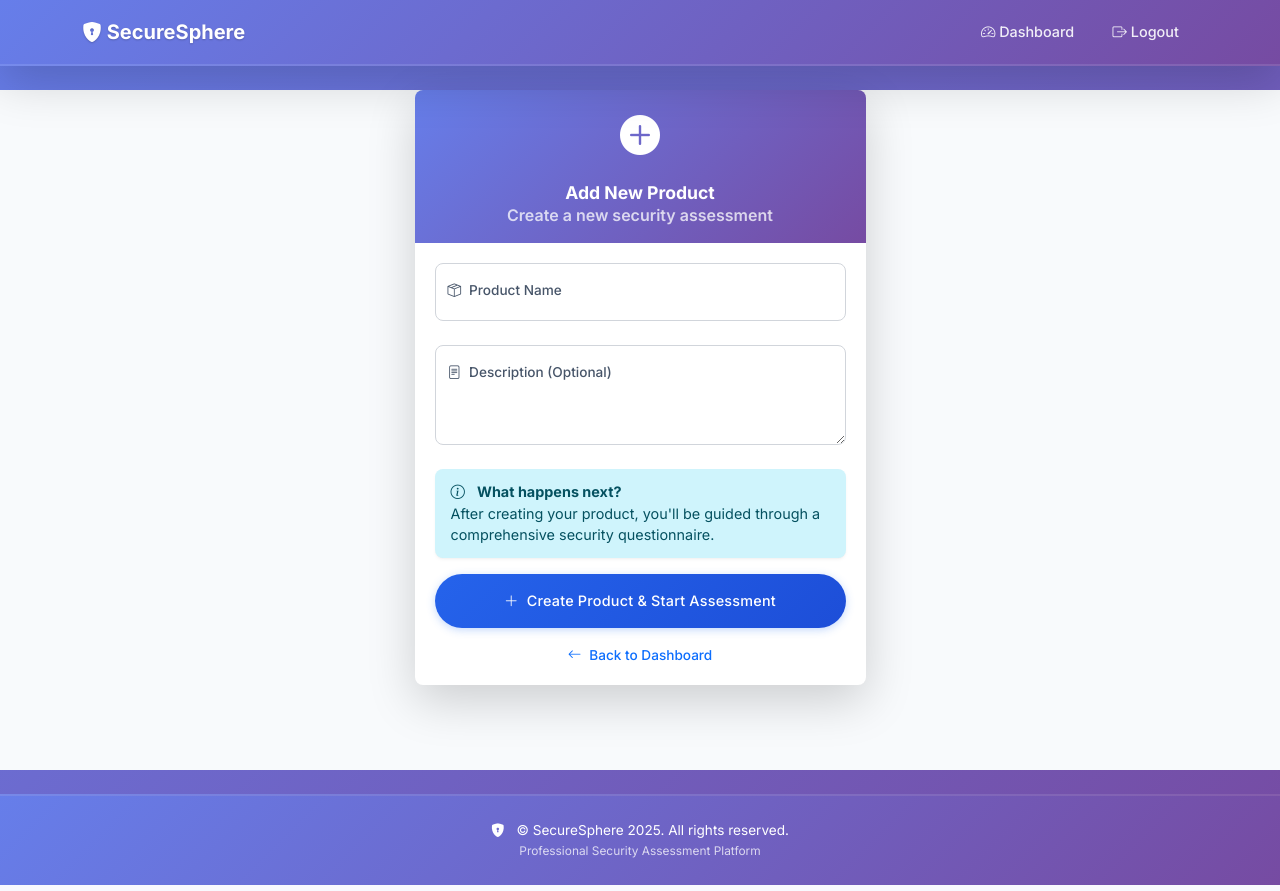
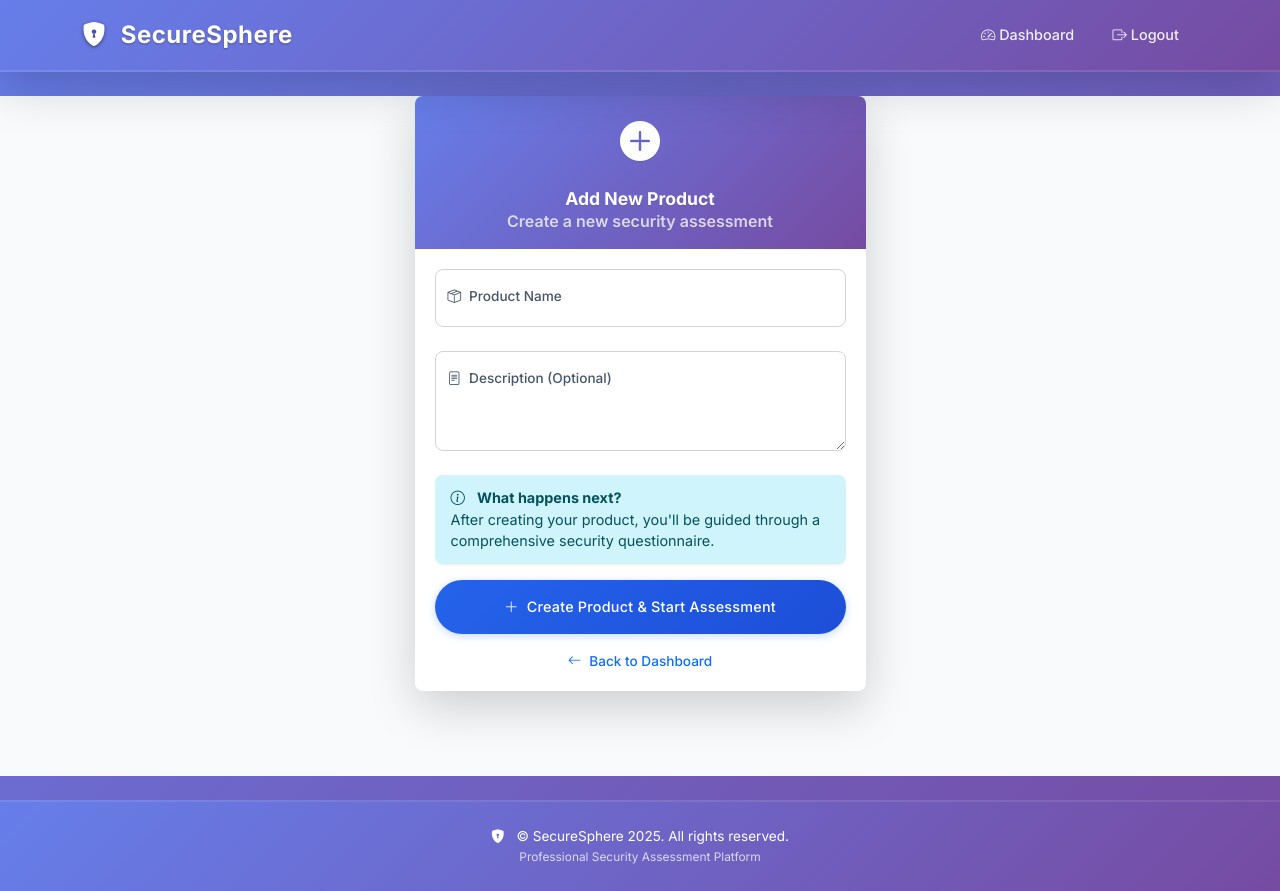
Before and after one commit to M-a-h-e-k/SecSphr, a Flask app: page /add_product in a window 1280 px wide. Run offline with Flask 3, Linux system fonts and the light colour scheme; a user stored in the database is signed in.

Commit message:
Fix template loop, enhance UI colors, and improve questionnaire rendering
Co-authored-by: mahek.jowher <mahek.jowher@gmail.com>

```diff
--- a/static/style.css
+++ b/static/style.css
@@ -17,6 +17,15 @@
     --card-shadow-lg: 0 8px 15px -3px rgba(0, 0, 0, 0.1), 0 4px 6px -2px rgba(0, 0, 0, 0.05);
     --border-radius: 8px;
     --transition: all 0.2s ease;
+
+    /* Enhanced color scheme for better visibility */
+    --navbar-gradient: linear-gradient(135deg, #667eea 0%, #764ba2 100%);
+    --card-bg: #ffffff;
+    --card-border: #e5e7eb;
+    --input-border: #d1d5db;
+    --input-focus: #3b82f6;
+    --text-contrast: #ffffff;
+    --shadow-strong: 0 4px 6px -1px rgba(0, 0, 0, 0.1), 0 2px 4px -1px rgba(0, 0, 0, 0.06);
 }
 
 * {
@@ -54,10 +63,21 @@ body {
 }
 
 .navbar-brand {
-    font-size: 1.25rem;
-    font-weight: 600;
-    color: white !important;
-    text-shadow: 0 1px 2px rgba(0, 0, 0, 0.2);
+    font-size: 1.5rem;
+    font-weight: 700;
+    color: var(--text-contrast) !important;
+    text-shadow: 0 1px 2px rgba(0, 0, 0, 0.3);
+    letter-spacing: 0.5px;
+}
+
+.navbar-brand:hover {
+    color: #f0f0f0 !important;
+    text-shadow: 0 2px 4px rgba(0, 0, 0, 0.4);
+}
+
+.navbar-brand i {
+    margin-right: 8px;
+    filter: drop-shadow(0 1px 2px rgba(0, 0, 0, 0.3));
 }
 
 .navbar-nav .nav-link {
@@ -159,31 +179,34 @@ body {
 
 /* Card Enhancements */
 .card {
-    border: none;
+    border: 1px solid var(--card-border);
     border-radius: var(--border-radius);
     box-shadow: var(--card-shadow);
     transition: var(--transition);
     overflow: hidden;
-    background: white;
+    background: var(--card-bg);
 }
 
 .card:hover {
-    box-shadow: var(--card-shadow-lg);
+    box-shadow: var(--shadow-strong);
     transform: translateY(-1px);
+    border-color: var(--input-focus);
 }
 
 .card-header {
     background: linear-gradient(135deg, var(--primary-color), var(--primary-dark));
-    color: white;
+    color: var(--text-contrast);
     font-weight: 600;
     font-size: 1rem;
     padding: 1rem 1.25rem;
     border-bottom: none;
+    text-shadow: 0 1px 1px rgba(0, 0, 0, 0.1);
 }
 
 .card-body {
     padding: 1.25rem;
     font-size: 0.9rem;
+    color: var(--text-primary);
 }
 
 /* Dashboard Cards - Normalized sizing */
@@ -223,18 +246,23 @@ body {
 /* Form Enhancements */
 .form-control {
     border-radius: var(--border-radius);
-    border: 1px solid #d1d5db;
+    border: 1px solid var(--input-border);
     padding: 0.6rem 0.9rem;
     font-size: 0.9rem;
     transition: var(--transition);
-    background: white;
+    background: var(--card-bg);
     color: var(--text-primary);
 }
 
 .form-control:focus {
-    border-color: var(--primary-color);
+    border-color: var(--input-focus);
     box-shadow: 0 0 0 3px rgba(59, 130, 246, 0.1);
     outline: none;
+    background: var(--card-bg);
+}
+
+.form-control:hover {
+    border-color: var(--primary-light);
 }
 
 .form-floating {
--- a/templates/base.html
+++ b/templates/base.html
@@ -20,6 +20,25 @@
         .btn-gradient-primary:hover {
             background: linear-gradient(135deg, #1d4ed8, #2563eb);
             color: white;
+        }
+
+        /* Improved visibility for navbar brand */
+        .navbar-brand {
+            color: #ffffff !important;
+            text-shadow: 0 1px 2px rgba(0, 0, 0, 0.3);
+            font-weight: 700 !important;
+            font-size: 1.5rem !important;
+            letter-spacing: 0.5px;
+        }
+
+        .navbar-brand:hover {
+            color: #f0f0f0 !important;
+            text-shadow: 0 2px 4px rgba(0, 0, 0, 0.4);
+        }
+
+        .navbar-brand i {
+            margin-right: 8px;
+            filter: drop-shadow(0 1px 2px rgba(0, 0, 0, 0.3));
         }
     </style>
 </head>
```
Also changed, not shown: FIXES_SUMMARY.md (added, +59 -0 lines), templates/fill_questionnaire_section.html (+9 -9 lines).
